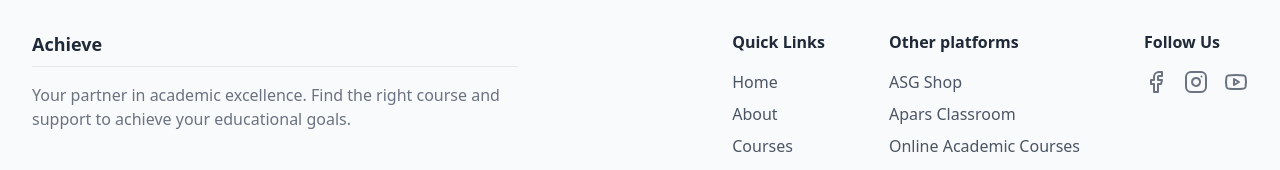
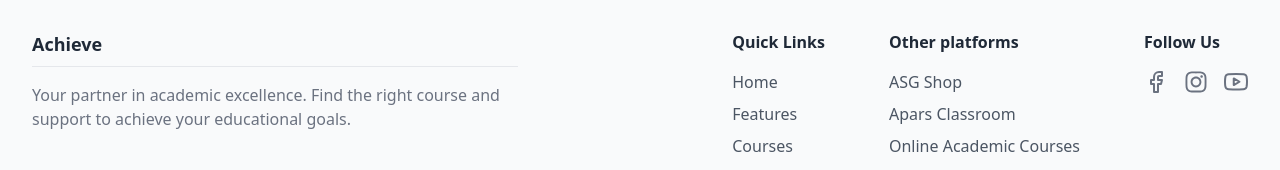
Before and after one commit to samiha012/achieve, a React (Vite) app: page / in a window 1280 px wide. Shown: the part 4159-4329 px from the top of the page. Built offline with nearby package versions, Linux system fonts and the light colour scheme; no server answers.

Commit message:
footer update

```diff
--- a/package.json
+++ b/package.json
@@ -55,6 +55,7 @@
     "react-day-picker": "^8.10.1",
     "react-dom": "^18.3.1",
     "react-hook-form": "^7.53.0",
+    "react-icons": "^5.5.0",
     "react-resizable-panels": "^2.1.3",
     "react-router-dom": "^6.26.2",
     "recharts": "^2.12.7",
--- a/src/components/Footer.tsx
+++ b/src/components/Footer.tsx
@@ -1,5 +1,6 @@
 import { Link } from "react-router-dom";
-import { Facebook, Instagram, Youtube } from "lucide-react";
+import { FaInstagram } from 'react-icons/fa';
+import { FiFacebook, FiYoutube } from "react-icons/fi";
 
 export default function Footer() {
   return (
@@ -27,7 +28,7 @@ export default function Footer() {
               </h3>
               <ul className="space-y-2 text-gray-600">
                 <li><Link to="/" className="hover:text-blue-600 transition-colors">Home</Link></li>
-                <li><Link to="/about" className="hover:text-blue-600 transition-colors">About</Link></li>
+                <li><Link to="/features" className="hover:text-blue-600 transition-colors">Features</Link></li>
                 <li><Link to="/courses" className="hover:text-blue-600 transition-colors">Courses</Link></li>
                 <li><Link to="/branches" className="hover:text-blue-600 transition-colors">Branches</Link></li>
               </ul>
@@ -41,7 +42,7 @@ export default function Footer() {
               <ul className="space-y-2 text-gray-600">
                 <li><a href="https://asgshop.com.bd" target="_blank" rel="noopener noreferrer" className="hover:text-blue-600 transition-colors">ASG Shop</a></li>
                 <li><a href="https://aparsclassroom.com" target="_blank" rel="noopener noreferrer" className="hover:text-blue-600 transition-colors">Apars Classroom</a></li>
-                <li><a href="https://aparsclassroom.com/courses" target="_blank" rel="noopener noreferrer" className="hover:text-blue-600 transition-colors">Online Academic Courses</a></li>
+                <li><a href="https://aparsclassroom.com/shop" target="_blank" rel="noopener noreferrer" className="hover:text-blue-600 transition-colors">Online Academic Courses</a></li>
               </ul>
             </div>
 
@@ -51,14 +52,14 @@ export default function Footer() {
                 Follow Us
               </h3>
               <div className="flex gap-4">
-                <a href="https://facebook.com/" target="_blank" rel="noopener noreferrer" className="text-gray-500 hover:text-blue-600 transition-colors">
-                  <Facebook className="h-6 w-6" />
+                <a href="https://www.facebook.com/ACSAchieveCentre" target="_blank" rel="noopener noreferrer" className="text-gray-500 hover:text-blue-600 transition-colors">
+                  <FiFacebook className="h-6 w-6" />
                 </a>
-                <a href="https://instagram.com/" target="_blank" rel="noopener noreferrer" className="text-gray-500 hover:text-pink-500 transition-colors">
-                  <Instagram className="h-6 w-6" />
+                <a href="https://www.instagram.com/aparsclassroom" target="_blank" rel="noopener noreferrer" className="text-gray-500 hover:text-pink-500 transition-colors">
+                  <FaInstagram className="h-6 w-6" />
                 </a>
-                <a href="https://youtube.com/" target="_blank" rel="noopener noreferrer" className="text-gray-500 hover:text-red-600 transition-colors">
-                  <Youtube className="h-6 w-6" />
+                <a href="https://youtube.com/aparsclassroom" target="_blank" rel="noopener noreferrer" className="text-gray-500 hover:text-red-600 transition-colors">
+                  <FiYoutube className="h-6 w-6" />
                 </a>
               </div>
             </div>
```
Also changed, not shown: 1 other file (tests, documents, lock files or other folders).
